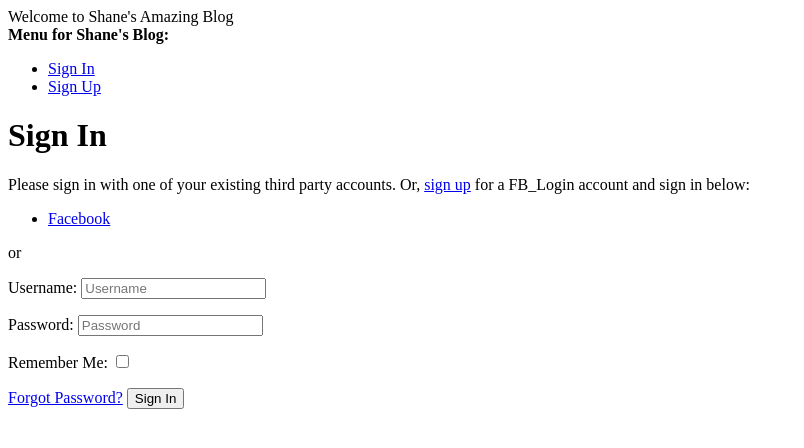
After one commit to srepking/django, a Django app: page /accounts/login/ in a window 1280 px wide. The commit adds this page. Shown: the top 448 px of the page, without its empty margins (0-804 px from the left). Run offline with Django 3.2, Linux system fonts and the light colour scheme; data comes from the database, SQL or seed files in the repository; both versions use the stored data as it was after the commit; parts of the project's set-up code (start-up, migrations or seed data) failed here and were passed over; some libraries are stand-ins or nearby versions.

Commit message:
Third Party Authentification Added

```diff
--- /dev/null
+++ b/mysite/templates/account/base.html
@@ -0,0 +1,40 @@
+<!DOCTYPE html>
+<html>
+  <head>
+    <title>{% block head_title %}{% endblock %}</title>
+    {% block extra_head %}Welcome to Shane's Amazing Blog
+    {% endblock %}
+  </head>
+  <body>
+    {% block body %}
+
+    {% if messages %}
+    <div>
+      <strong>Messages:</strong>
+      <ul>
+        {% for message in messages %}
+        <li>{{message}}</li>
+        {% endfor %}
+      </ul>
+    </div>
+    {% endif %}
+
+    <div>
+      <strong>Menu for Shane's Blog:</strong>
+      <ul>
+        {% if user.is_authenticated %}
+        <li><a href="{% url 'account_email' %}">Change E-mail</a></li>
+        <li><a href="{% url 'account_logout' %}">Sign Out</a></li>
+        {% else %}
+        <li><a href="{% url 'account_login' %}">Sign In</a></li>
+        <li><a href="{% url 'account_signup' %}">Sign Up</a></li>
+        {% endif %}
+      </ul>
+    </div>
+    {% block content %}
+    {% endblock %}
+    {% endblock %}
+    {% block extra_body %}
+    {% endblock %}
+  </body>
+</html>
--- /dev/null
+++ b/mysite/templates/account/login.html
@@ -0,0 +1,46 @@
+{% extends "account/base.html" %}
+
+{% load i18n %}
+{% load account socialaccount %}
+
+{% block head_title %}Shane's Amazing Login{% trans "Sign In" %}{% endblock %}
+
+{% block content %}
+
+<h1>{% trans "Sign In" %}</h1>
+
+{% get_providers as socialaccount_providers %}
+
+{% if socialaccount_providers %}
+<p>{% blocktrans with site.name as site_name %}Please sign in with one
+of your existing third party accounts. Or, <a href="{{ signup_url }}">sign up</a>
+for a {{ site_name }} account and sign in below:{% endblocktrans %}</p>
+
+<div class="socialaccount_ballot">
+
+  <ul class="socialaccount_providers">
+    {% include "socialaccount/snippets/provider_list.html" with process="login" %}
+  </ul>
+
+  <div class="login-or">{% trans 'or' %}</div>
+
+</div>
+
+{% include "socialaccount/snippets/login_extra.html" %}
+
+{% else %}
+<p>{% blocktrans %}If you have not created an account yet, then please
+<a href="{{ signup_url }}">sign up</a> first.{% endblocktrans %}</p>
+{% endif %}
+
+<form class="login" method="POST" action="{% url 'account_login' %}">
+  {% csrf_token %}
+  {{ form.as_p }}
+  {% if redirect_field_value %}
+  <input type="hidden" name="{{ redirect_field_name }}" value="{{ redirect_field_value }}" />
+  {% endif %}
+  <a class="button secondaryAction" href="{% url 'account_reset_password' %}">{% trans "Forgot Password?" %}</a>
+  <button class="primaryAction" type="submit">{% trans "Sign In" %}</button>
+</form>
+
+{% endblock %}
--- a/mysite/templates/base.html
+++ b/mysite/templates/base.html
@@ -12,9 +12,9 @@
 	 <ul id="control-bar">
      {% if user.is_authenticated %}
       {% if user.is_staff %}<li><a href="{% url 'admin:index' %}">admin</a></li>{% endif %}
-       <li><a href="{% url 'logout' %}">logout</a></li>
+       <li><a href="{% url 'account_logout' %}">logout</a></li>
       {% else %}
-       <li><a href="{% url 'login' %}">login</a></li>
+       <li><a href="{% url 'account_login' %}">login</a></li>
      {% endif %}
       </ul>
 	 </div>              {# header ends here #}
--- a/mysite/urls.py
+++ b/mysite/urls.py
@@ -14,17 +14,14 @@
     2. Add a URL to urlpatterns:  path('blog/', include('blog.urls'))
 """
 # mysite/urls.py
-
 from django.contrib import admin
 from django.urls import path, include  # <-- Make sure you have both of these imports.
-from django.contrib.auth.views import LoginView, LogoutView
+#from django.contrib.auth.views import LoginView, LogoutView
 
 
 urlpatterns = [
     path('polling/', include('polling.urls')),  # <-- Add this
     path('admin/', admin.site.urls),
     path('', include('blogging.urls')),
-    path('login/', LoginView.as_view(template_name='login.html'), name="login"),
-    path('logout/', LogoutView.as_view(next_page='/'), name="logout"),
-
+    path('accounts/', include('allauth.urls')),
 ]
```
Also changed, not shown: mysite/settings.py (+18 -1 lines), blogging/migrations/0003_auto_20201101_1105.py (added), db.sqlite3.
